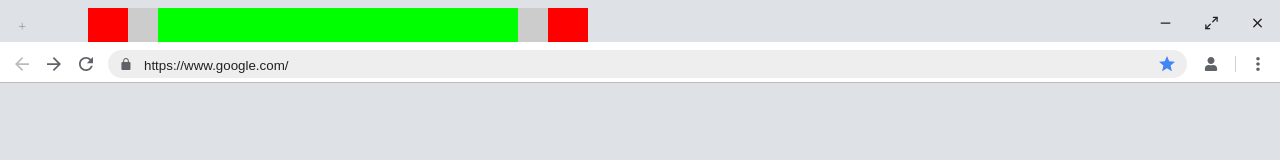
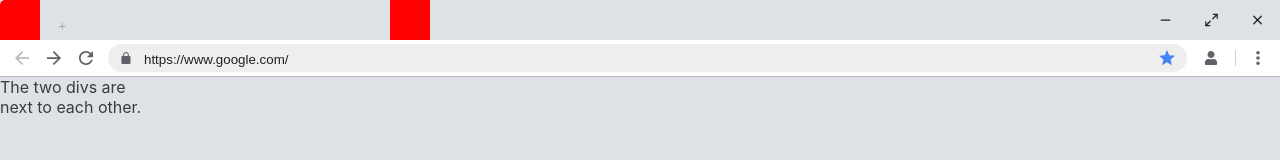
Before and after one commit to Danny-Dasilva/Browser, a plain HTML site: page tab-slider/index.html in a window 1280 px wide. Drawn offline with nearby package versions, Linux system fonts and the light colour scheme.

Commit message:
functional slider

```diff
--- a/tab-slider/css/chrome-tabs.css
+++ b/tab-slider/css/chrome-tabs.css
@@ -37,6 +37,20 @@
   font-size: 12px;
   height: 46px;
   padding: 8px 3px 4px 3px;
+  background: var(--color-primary);
+  border-radius: 5px 5px 0 0;
+  overflow: hidden;
+  display: -webkit-box;
+  display: -ms-flexbox;
+  display: flex;
+  -webkit-app-region: drag;
+}
+
+.titlebar {
+  -webkit-box-sizing: border-box;
+          box-sizing: border-box;
+  position: relative;
+  font-size: 12px;
   background: var(--color-primary);
   border-radius: 5px 5px 0 0;
   overflow: hidden;
--- a/tab-slider/index.html
+++ b/tab-slider/index.html
@@ -15,21 +15,28 @@
 
 <header>
     <div class="mock-browser fixed no-select">
-        <div class="chrome-tabs" style="--tab-content-margin: 9px">
+        <div class="titlebar" style="--tab-content-margin: 9px">
 
-            <div class="chrome-tabs-content" style="width: 80%">
 
-            </div>
 
-            <div class="bstimeslider">
-                <div id="rightArrow"></div>
+            <div class="tab-slider">
+
+                <div id="leftArrow"></div>
                 <div id="viewContainer">
                     <div id="tslshow">
 
+                        <div class="chrome-tabs" style="--tab-content-margin: 9px">
+                            <div class="chrome-tabs-content" style="width: 80%">
+
+                            </div>
+                        </div>
+
                     </div>
                 </div>
-                <div id="leftArrow"></div>
+                <div id="rightArrow"></div>
             </div>
+
+
 
 
             <!--Window min and such controlls -->
@@ -177,7 +184,8 @@
 
 
 <body>
-
+    <div id="div1">The two divs are</div>
+    <div id="div2">next to each other.</div>
 </body>
 <script src="js/draggability.min.js"></script>
 <script src="js/chrome-tabs.js"></script>
--- a/tab-slider/style.css
+++ b/tab-slider/style.css
@@ -1,8 +1,5 @@
-.bstimeslider {
-
-    width: 500px;
+.tab-slider {
     height: 40px;
-    background: #ccc;
     position: relative;
 }
 
@@ -19,7 +16,7 @@
 }
 
 #tslshow {
-    position: absolute;
+    position: relative;
     left: 0;
     width: 1200px;
 
@@ -30,8 +27,9 @@
     width: 40px;
     height: 40px;
     background: #ff0000;
-    position: absolute;
+    float: left;
     left: 0px;
+
 }
 
 #rightArrow {
@@ -39,16 +37,17 @@
     width: 40px;
     height: 40px;
     background: #ff0000;
-    position: absolute;
+    float: left;
     right: 0px;
+    top: 0px;
 }
 
 #viewContainer {
-    width: 360px;
+    width: 350px;
     height: 100%;
-    background: #00ff00;
-    position: absolute;
-    left: 50%;
-    margin-left: -180px;
+    float: left;
+
+
     overflow: hidden;
+    top: 0;
 }
```
